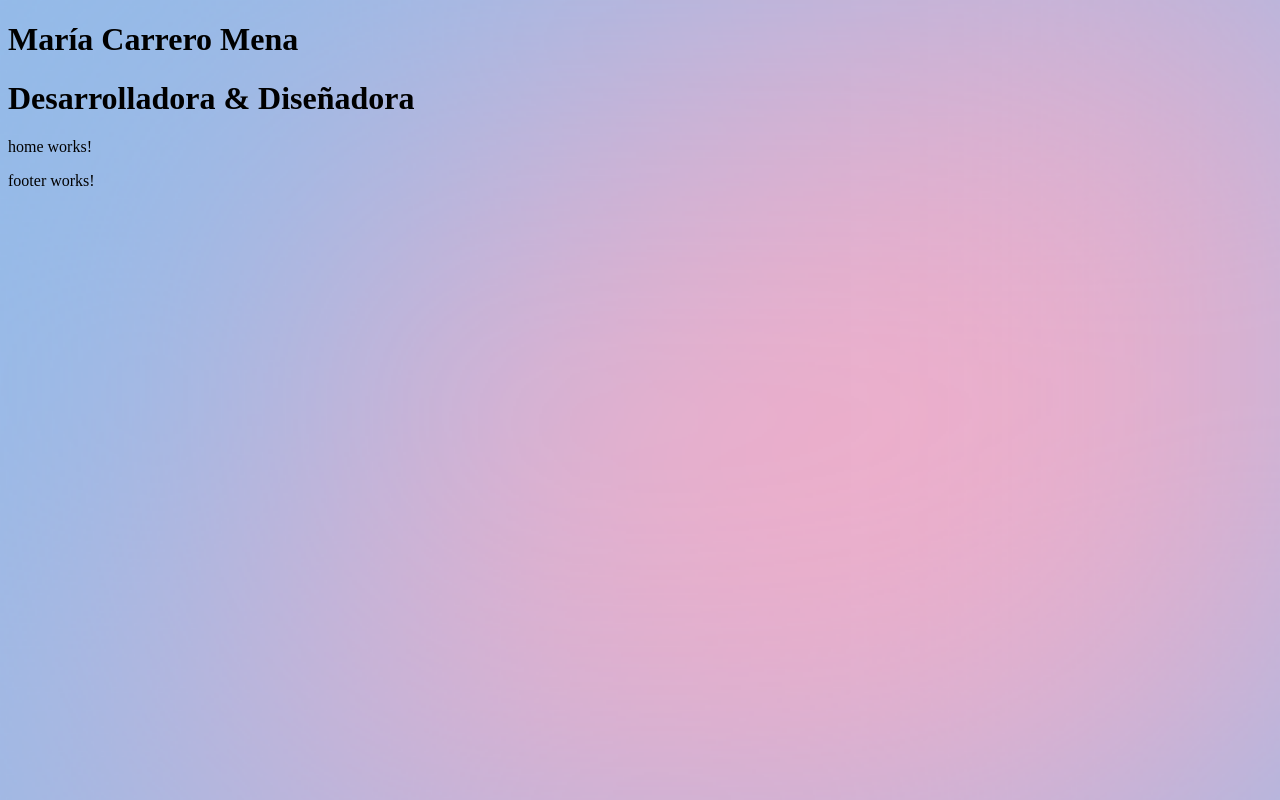
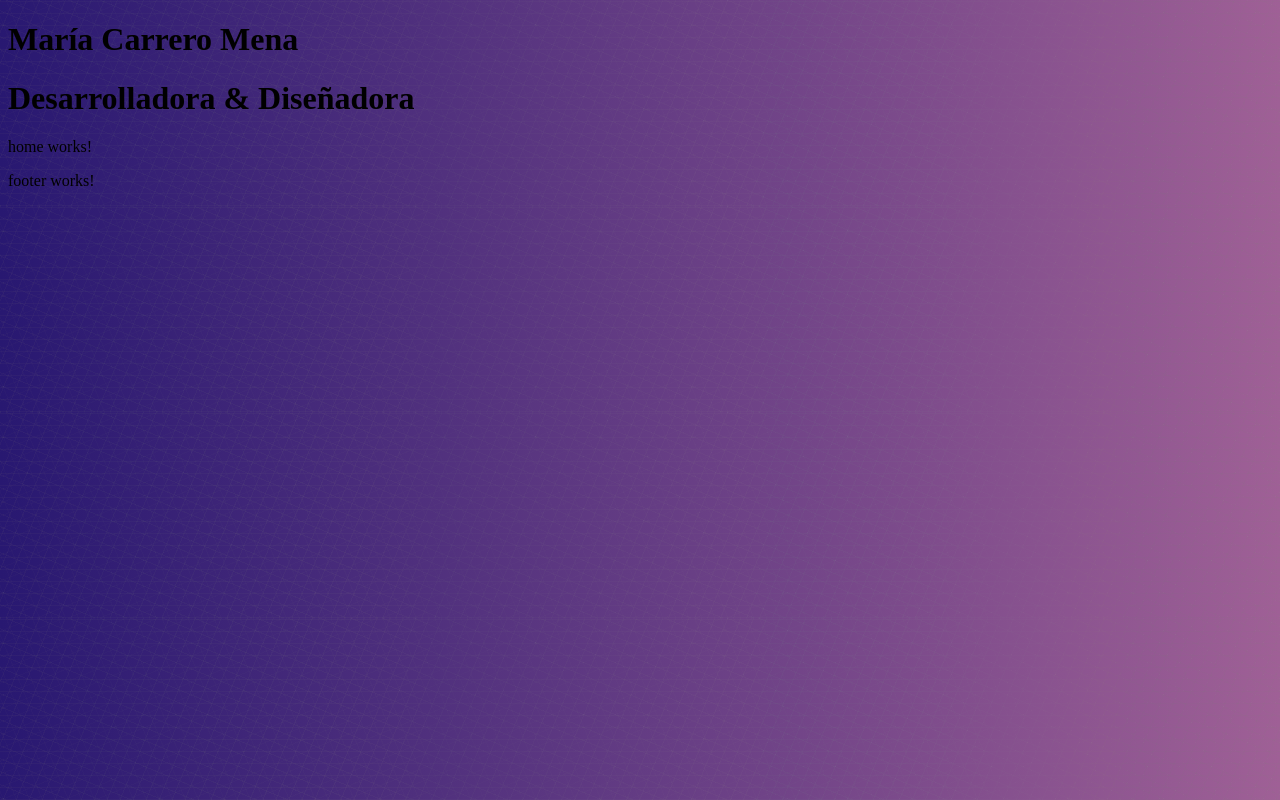
Before and after one commit to GGmery/Portfolio, an Angular app: page / in a window 1280 px wide. Built offline with nearby package versions, Linux system fonts and the light colour scheme.

Commit message:
Actualizacion de fondo

```diff
--- a/src/styles.css
+++ b/src/styles.css
@@ -1,5 +1,3 @@
 body {
-    background-image: url("assets/images/blurry-gradient-haikei.png");
-    background-repeat: no-repeat;
-    background-size:cover;
+    background-image: repeating-linear-gradient(0deg, hsla(83,0%,53%,0.03) 0px, hsla(83,0%,53%,0.03) 1px,transparent 1px, transparent 12px),repeating-linear-gradient(67.5deg, hsla(83,0%,53%,0.03) 0px, hsla(83,0%,53%,0.03) 1px,transparent 1px, transparent 12px),repeating-linear-gradient(157.5deg, hsla(83,0%,53%,0.03) 0px, hsla(83,0%,53%,0.03) 1px,transparent 1px, transparent 12px),repeating-linear-gradient(112.5deg, hsla(83,0%,53%,0.03) 0px, hsla(83,0%,53%,0.03) 1px,transparent 1px, transparent 12px),repeating-linear-gradient(22.5deg, hsla(83,0%,53%,0.03) 0px, hsla(83,0%,53%,0.03) 1px,transparent 1px, transparent 12px),repeating-linear-gradient(0deg, hsla(83,0%,53%,0.03) 0px, hsla(83,0%,53%,0.03) 1px,transparent 1px, transparent 12px),repeating-linear-gradient(112.5deg, hsla(83,0%,53%,0.03) 0px, hsla(83,0%,53%,0.03) 1px,transparent 1px, transparent 12px),repeating-linear-gradient(22.5deg, hsla(83,0%,53%,0.03) 0px, hsla(83,0%,53%,0.03) 1px,transparent 1px, transparent 12px),linear-gradient(90deg, rgb(40, 24, 113),rgb(159, 96, 150));
 }
```
